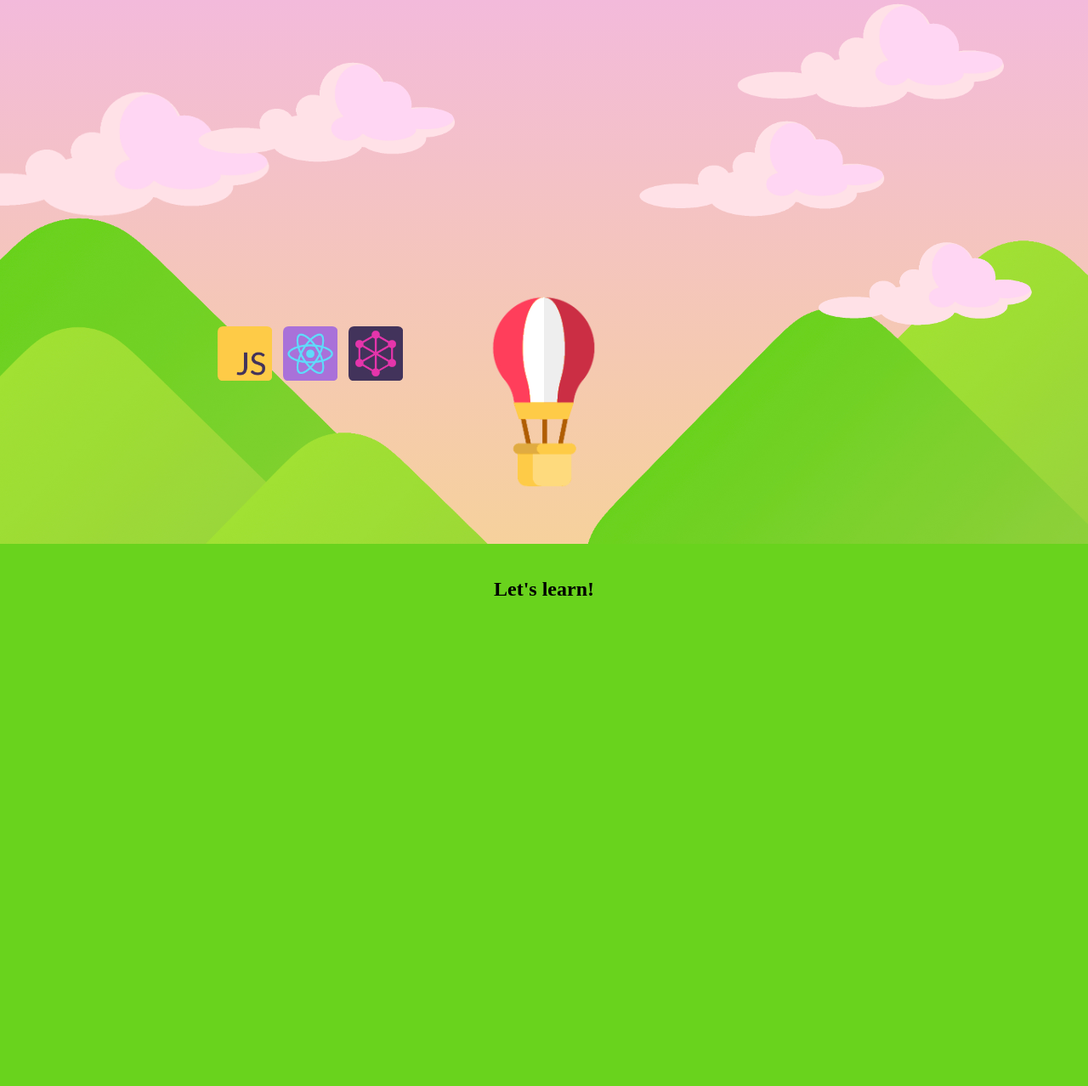
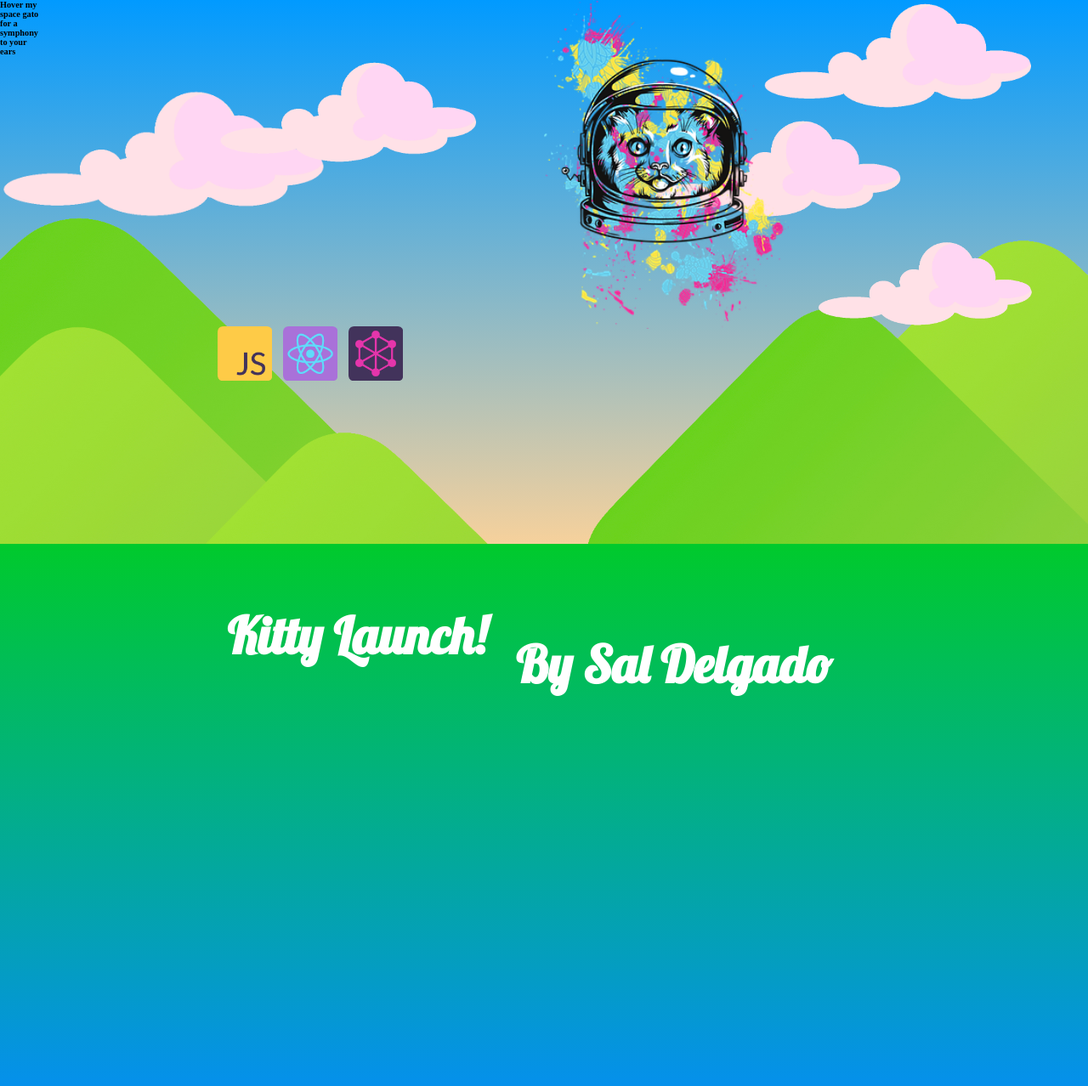
Before and after one commit to Sa1D1111/Animation_parallax.github.io, a plain HTML site: page index.html in a window 1280 px wide. Shown: the whole page at 85% size. Drawn offline with Linux system fonts and the light colour scheme.

Commit message:
Cat
Signed-off-by: Your Name <87517930+Sa1D1111@users.noreply.github.com>

```diff
--- a/index.html
+++ b/index.html
@@ -6,6 +6,20 @@
   <link rel="stylesheet" href="styles.css">
 </head>
 <body>
+
+  <!-- <div id = "Zoro">
+    <h1 id = "zoritoTitle">Zoros nightly shmacks</h1> -->
+    <a id = "thing" href = "https://www.youtube.com/watch?v=ndsaoMFz9J4" target = "_blank">
+        <!-- <img id = "zorito" src = "images/gatos.jpg"> -->
+        <audio id = "GATO_PARTY"   ><source  src = "images/Or3o - Meow.mp3" ></source></audio >
+
+    </a>
+    <!-- <div class = "gimmeFood">"Gimme food im a crazy gato." </div>
+    <div class = "gimmeFood">ㅤ</div>
+    <div class = "gimmeFood">(sorry if I scared you..im a crazy gato I cant help it)</div>
+    <div class = "gimmeFood">(Why did I spend hours on this)</div>
+</div> -->
+
 
   <section class="sky">
     <img src="images/mountains.png" alt="mountains" id="mountains"/>
@@ -17,12 +31,53 @@
     <img src="images/js.png" alt="js" id="javascript"/>
     <img src="images/react.png" alt="react" id="react"/>
     <img src="images/gql.png" alt="gql" id="graphql"/>
-    <img src="images/air-balloon.png" alt="air-balloon" id="air-balloon"/>
+    <a id ="thing" href ="https://www.youtube.com/watch?v=ndsaoMFz9J4" target = "blank">
+      <img src="images/cat.png" alt="air-balloon" id="air-balloon"/>
+    </a>
   </section>
   <section class="about-me">
-    <h1>Let's learn!</h1>
+    <h1>Kitty Launch!</h1>
+    <h2>By Sal Delgado</h2>
   </section>
 
+
+<div id ="word">
+  <b>
+    <div class = "wordie">Hover my space gato for a symphony to your ears</div>
+  </b>
+</div>
+
+
+
+
+
   <script src="index.js"></script>
+
+
+
+  <script>
+
+    var saigyouji = document.getElementById('air-balloon'),
+    music = document.getElementById('GATO_PARTY')
+   audios = document.querySelectorAll('audio');
+     console.log(audios);
+
+     saigyouji.addEventListener('mouseover', function() {
+     [].forEach.call(audios, function(audio) {
+     music.play();
+     music.currentTime = 02;
+     });
+     }, false);
+
+     saigyouji.addEventListener('mouseleave', function() {
+     music.pause();
+     music.currentTime = 02;
+     }, false);
+
+     function myFunction() {
+         document.getElementById("Zoro").style.display = "block";
+     }
+ </script>
+
 </body>
 </html>
--- a/index.js
+++ b/index.js
@@ -1,35 +1,37 @@
-// const balloon = document.getElementById('air-balloon')
-// const cloudOne = document.getElementById('cloud-one')
-// const cloudTwo = document.getElementById('cloud-two')
-// const cloudThree = document.getElementById('cloud-three')
-// const cloudFour = document.getElementById('cloud-four')
-// const cloudFive = document.getElementById('cloud-five')
-// const javascript = document.getElementById('javascript')
-// const react = document.getElementById('react')
-// const graphql = document.getElementById('graphql')
+const balloon = document.getElementById('air-balloon')
+const cloudOne = document.getElementById('cloud-one')
+const cloudTwo = document.getElementById('cloud-two')
+const cloudThree = document.getElementById('cloud-three')
+const cloudFour = document.getElementById('cloud-four')
+const cloudFive = document.getElementById('cloud-five')
+const javascript = document.getElementById('javascript')
+const react = document.getElementById('react')
+const graphql = document.getElementById('graphql')
 
 
-// function move() {
-//   const incrementer = window.scrollY
 
-//   // the '10' refers to the height from the bottom of the sky section. We added this
-//   // in the css file. Feel free to move all styling to the JS file if you prefer to keep the
-//   // the '10' consistent.
-//   balloon.style.bottom = 10 + incrementer * 0.1 + '%'
 
-//   cloudOne.style.bottom = 40 + incrementer * 0.12 + '%'
-//   cloudOne.style.left = 75 + incrementer * 0.1 + '%'
-//   cloudTwo.style.bottom = 80 + incrementer * 0.14 + '%'
-//   cloudTwo.style.left = 70 + incrementer * 0.15 + '%'
-//   cloudThree.style.bottom = 60 + incrementer * 0.1 + '%'
-//   cloudThree.style.left = 0 + incrementer * -0.12 + '%'
-//   cloudFour.style.bottom = 70 + incrementer * 0.16 + '%'
-//   cloudFour.style.left = 20 + incrementer * -0.15 + '%'
-//   cloudFive.style.bottom = 60 + incrementer * 0.2 + '%'
-//   cloudFive.style.left = 60 + incrementer * 0.16 + '%'
-//   javascript.style.left = 20 + incrementer * -2.2 + '%'
-//   react.style.left = 26 + incrementer * -1.5 + '%'
-//   graphql.style.left = 32 + incrementer * -1 + '%'
-// }
+function move() {
+  const incrementer = window.scrollY
+
+  // the '10' refers to the height from the bottom of the sky section. We added this
+  // in the css file. Feel free to move all styling to the JS file if you prefer to keep the
+  // the '10' consistent.
+  balloon.style.bottom = 10 + incrementer * 0.1 + '%'
+
+  cloudOne.style.bottom = 40 + incrementer * 0.12 + '%'
+  cloudOne.style.left = 75 + incrementer * 0.1 + '%'
+  cloudTwo.style.bottom = 80 + incrementer * 0.14 + '%'
+  cloudTwo.style.left = 70 + incrementer * 0.15 + '%'
+  cloudThree.style.bottom = 60 + incrementer * 0.1 + '%'
+  cloudThree.style.left = 0 + incrementer * -0.12 + '%'
+  cloudFour.style.bottom = 70 + incrementer * 0.16 + '%'
+  cloudFour.style.left = 20 + incrementer * -0.15 + '%'
+  cloudFive.style.bottom = 60 + incrementer * 0.2 + '%'
+  cloudFive.style.left = 60 + incrementer * 0.16 + '%'
+  javascript.style.left = 20 + incrementer * -2.2 + '%'
+  react.style.left = 26 + incrementer * -1.5 + '%'
+  graphql.style.left = 32 + incrementer * -1 + '%'
+}
 
 window.addEventListener('scroll', move)
--- a/styles.css
+++ b/styles.css
@@ -1,3 +1,5 @@
+@import url('https://fonts.googleapis.com/css2?family=Lobster&display=swap');
+
 body {
   margin: 0;
   padding: 0;
@@ -6,7 +8,7 @@ body {
 .sky {
   overflow-x: hidden;
   position: relative;
-    background-image: linear-gradient( #F3BADB, #F6D19C);
+  background-image: linear-gradient( #019aff, #F6D19C);
   width: 100%;
   height: 80vh;
   display: flex;
@@ -22,62 +24,102 @@ body {
 #cloud-one {
   width: 20%;
   bottom: 40%;
-    margin-left: 70%;
+  left: 75%;
 }
 
 #cloud-two {
   width: 25%;
   bottom: 80%;
-    margin-left: 60%;
+  left: 70%;
 }
 
 #cloud-three {
   width: 30%;
   bottom: 60%;
-    margin-right: 80%;
+  left: 0%;
 }
 
 #cloud-four {
   width: 24%;
   bottom: 70%;
   margin-right: 40%;
+  left: 20%;
 }
-
 
 #cloud-five {
   width: 23%;
   bottom: 60%;
-    margin-left: 40%;
-
+  left: 60%;
 }
 
-  #javascript{
+#javascript {
   width: 5%;
-      bottom:30%;
-      margin-right: 55%;
+  bottom: 30%;
+  left: 20%;
 }
 
 #react {
-      width:5%;
+  width: 5%;
   bottom: 30%;
-      margin-right: 43%;
+  left: 26%;
 }
 
 #graphql {
-      width:5%;
-      bottom:30%;
-      margin-right: 31%;
+  width: 5%;
+  bottom: 30%;
+  left: 32%;
 }
 
-  #air-balloon {
-      width:10%;
-      bottom: 10%;
-  }
 
 .about-me {
   height: 600px;
-    background-color: #69D31D;
+  background-image:linear-gradient(#00ca2c,#0590ec) ;
   padding: 20px;
   display: flex;
   justify-content: center;
 }
+
+h1 {
+  color: white;
+  font-family: 'Lobster', cursive;
+  font-size: 60px;
+}
+
+h2 {
+    color: white;
+    font-family: 'Lobster', cursive;
+    font-size: 60px;
+    text-align: center;
+    justify-content: center;
+    padding: 34px;
+
+  }
+  .wordie
+  {
+      position: absolute;
+      width: 5em;
+      overflow: hidden;
+      top: 0;
+      font-size: .8vw;
+
+  }
+
+  #air-balloon:hover{
+    transition: 130s linear;
+    width: 190em;
+}
+#zorito {
+    position: absolute;
+    width: 5em;
+    overflow: hidden;
+    top: 0;
+}
+
+#air-balloon {
+    width: 10%;
+    bottom: 10%;
+    position: absolute;
+    width: 18em;
+    overflow: hidden;
+    top: 0;
+  }
```
Also changed, not shown: images/cat.png (added), images/s.png (added), images/stars.png (added), 2 other files. Lines whose indentation alone changed are shown as unchanged.
